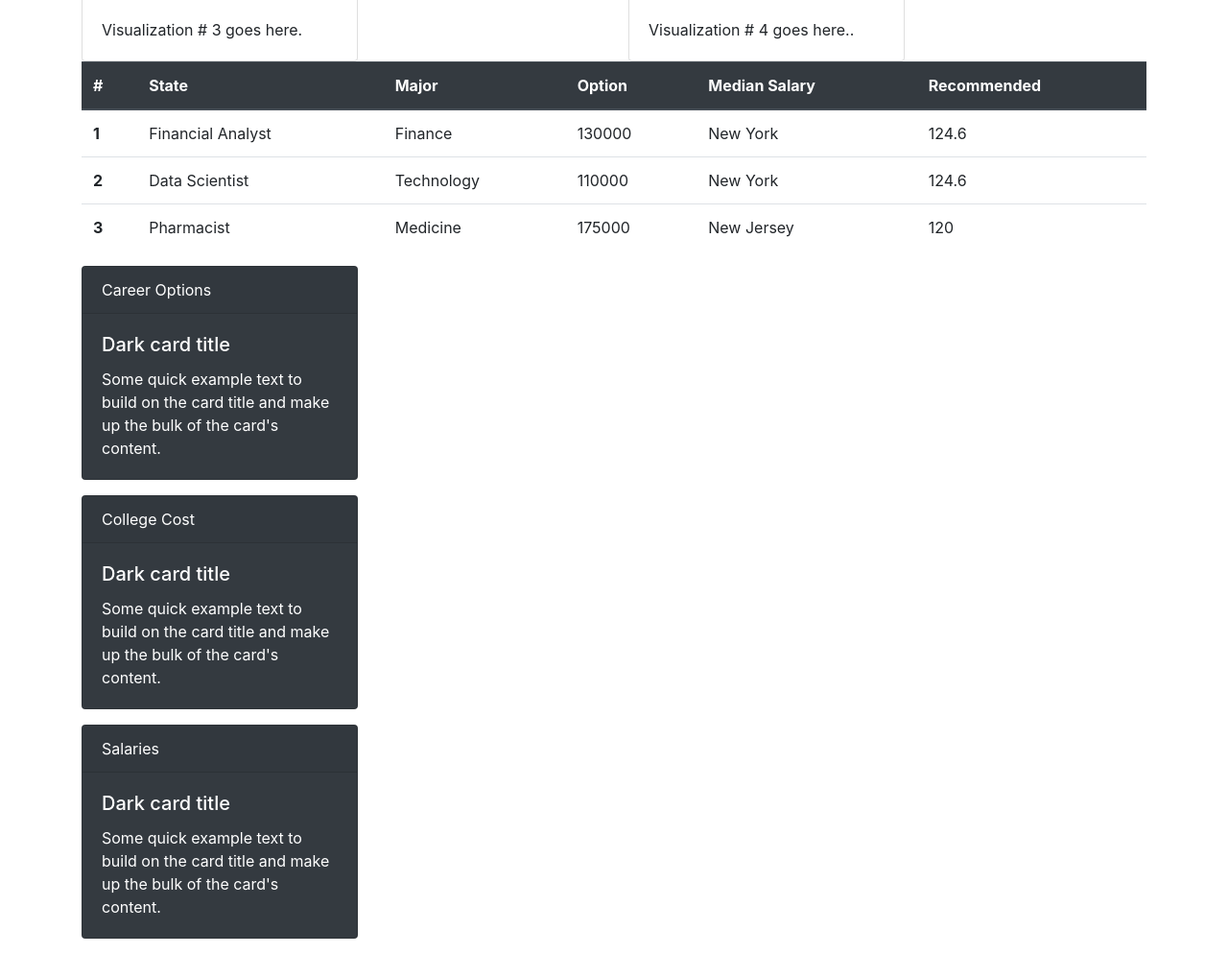
After one commit to FortunED-Tellers/FortunED, a Flask app: page /csoptions in a window 1280 px wide. The commit adds this page. Shown: the part 1426-2420 px from the top of the page at 96% size. Run offline with Flask 2, Linux system fonts and the light colour scheme; parts of the project's set-up code (start-up, migrations or seed data) failed here and were passed over; some libraries are stand-ins or nearby versions.

Commit message:
updates to html templates

```diff
--- /dev/null
+++ b/app/templates/base.html
@@ -0,0 +1,63 @@
+<!DOCTYPE html>
+<html lang="en">
+  <head>
+    <!-- Required meta tags -->
+    <meta charset="utf-8" />
+    <meta
+      name="viewport"
+      content="width=device-width, initial-scale=1, shrink-to-fit=no"
+    />
+
+    <!-- Bootstrap CSS -->
+    <link
+      rel="stylesheet"
+      href="https://stackpath.bootstrapcdn.com/bootstrap/4.5.0/css/bootstrap.min.css"
+      integrity="sha384-9aIt2nRpC12Uk9gS9baDl411NQApFmC26EwAOH8WgZl5MYYxFfc+NcPb1dKGj7Sk"
+      crossorigin="anonymous"
+    />
+    <link rel="stylesheet" href="/static/css/style.css" />
+    <script
+      src="https://kit.fontawesome.com/c9b3d792e6.js"
+      crossorigin="anonymous"
+    ></script>
+    <!-- d3 JavaScript -->
+    <script src="https://d3js.org/d3.v4.min.js"></script>
+
+    <!-- Chart JS -->
+    <script src="https://cdnjs.cloudflare.com/ajax/libs/Chart.js/2.6.0/Chart.min.js"></script>
+    <title>FortunED - know your worth</title>
+  </head>
+
+  <body>
+    <div class="container">
+      <div id="logo-bar" class="navbar navbar-dark bg-dark">
+        <img
+          src="/static/img/logo_transparent.png"
+          id="logo"
+          alt="fortunED logo"
+        />
+      </div>
+
+            <div class="row">
+              <div class="col-sm">
+                <span class="dot"><a id="high-school" href="#"><i class="fas fa-user-graduate"
+                      style="font-size:100px;30px;color:rgb(86, 83, 241)"></i></a></span>
+              </div>
+              <div class="col-sm">
+                <span class="dot"><a id="college" href="#"><i class="fas fa-dollar-sign"
+                      style="font-size: 100px; color: rgb(86, 83, 241);"></i></a></span>
+              </div>
+              <div class="col-sm">
+                <span class="dot"><a id="guardian" href="#"><i class="fas fa-chalkboard-teacher"
+                      style="font-size: 100px; color: rgb(86, 83, 241);"></i></a></span>
+              </div>
+      <br/>
+      <br/>
+    </div>
+    {% block content %}
+
+    {% endblock %}
+
+
+  </body>
+</html>
--- /dev/null
+++ b/app/templates/cs-search-params.html
@@ -0,0 +1,187 @@
+{% extends "base.html" %}
+{% block content %}
+    <h2 class="txt-heading">Choose your Options:</h2>
+
+    <form>
+      <div class="form-group col-md-4">
+        <label for="inputState">What State do you plan to live in
+          <?/label>
+              <select id="inputState" class="form-control">
+              </select>
+            </div>
+
+            <div class="form-group col-md-4">
+              <label for="inputMajor">What is your Major?</label>
+              <select id="inputMajor" class="form-control">
+              </select>
+            </div>
+
+            <div class="form-group col-md-4">
+              <label for="inputState">What is your student loan debt?</label>
+              <input type="text" name="inputLoan" id="" />
+            </div>
+
+            <br />
+
+            <button type="submit" class="btn btn-primary">Submit</button>
+          </form>
+          <hr />
+
+          <div id="results">
+            <div class="row" style="margin-bottom: 30px;">
+              <div class="col-sm">
+                <div class="card" style="width: 18rem; margin:10px;">
+                  <img src="..." class="card-img-top" alt="...">
+                  <div class="card-body">
+                    <p class="card-text">Visualization # 1 goes here.
+                    </p>
+                  </div>
+                </div>
+              </div>
+              <div class="col-sm">
+                <div class="card" style="width: 18rem;">
+                  <img src="..." class="card-img-top" alt="...">
+                  <div class="card-body">
+                    <p class="card-text">Visualization # 2 goes here.
+                    </p>
+                  </div>
+                </div>
+              </div>
+
+            </div>
+            <div class="row">
+              <div class="col-sm">
+                <div class="card" style="width: 18rem;">
+                  <img src="..." class="card-img-top" alt="...">
+                  <div class="card-body">
+                    <p class="card-text">Visualization # 3 goes here.
+                    </p>
+                  </div>
+                </div>
+              </div>
+              <div class="col-sm">
+                <div class="card" style="width: 18rem;">
+                  <img src="..." class="card-img-top" alt="...">
+                  <div class="card-body">
+                    <p class="card-text">Visualization # 4 goes here..
+                    </p>
+                  </div>
+                </div>
+              </div>
+
+            </div>
+
+            <table class="table">
+              <thead class="thead-dark">
+                <tr>
+                  <th scope="col">#</th>
+                  <th scope="col">State</th>
+                  <th scope="col">Major</th>
+                  <th scope="col">Option</th>
+                  <th scope="col">Median Salary</th>
+                  <th scope="col">Recommended</th>
+                </tr>
+              </thead>
+              <tbody>
+                <tr>
+                  <th scope="row">1</th>
+                  <td>Financial Analyst</td>
+                  <td>Finance</td>
+                  <td>130000</td>
+                  <td>New York</td>
+                  <td>124.6</td>
+                </tr>
+                <tr>
+                  <th scope="row">2</th>
+                  <td>Data Scientist</td>
+                  <td>Technology</td>
+                  <td>110000</td>
+                  <td>New York</td>
+                  <td>124.6</td>
+                </tr>
+                <tr>
+                  <th scope="row">3</th>
+                  <td>Pharmacist</td>
+                  <td>Medicine</td>
+                  <td>175000</td>
+                  <td>New Jersey</td>
+                  <td>120</td>
+                </tr>
+              </tbody>
+            </table>
+
+            <div class="card text-white bg-dark mb-3" style="max-width: 18rem;">
+              <div class="card-header">Career Options</div>
+              <div class="card-body">
+                <h5 class="card-title">Dark card title</h5>
+                <p class="card-text">
+                  Some quick example text to build on the card title and make up the
+                  bulk of the card's content.
+                </p>
+              </div>
+            </div>
+
+            <div class="card text-white bg-dark mb-3" style="max-width: 18rem;">
+              <div class="card-header">College Cost</div>
+              <div class="card-body">
+                <h5 class="card-title">Dark card title</h5>
+                <p class="card-text">
+                  Some quick example text to build on the card title and make up the
+                  bulk of the card's content.
+                </p>
+              </div>
+            </div>
+
+            <div class="card text-white bg-dark mb-3" style="max-width: 18rem;">
+              <div class="card-header">Salaries</div>
+              <div class="card-body">
+                <h5 class="card-title">Dark card title</h5>
+                <p class="card-text">
+                  Some quick example text to build on the card title and make up the
+                  bulk of the card's content.
+                </p>
+              </div>
+            </div>
+          </div>
+        </div>
+        <script>
+
+          //set reference to the dropdown
+          let select = document.getElementById('inputMajor');
+
+          //clear existing options if page is reloaded
+          select.options.length = 0;
+
+          //set the major categories - will pull from major_category_only
+          let major_category = [
+            'Agriculture & Natural Resources',
+            'Arts',
+            'Biology & Life Science',
+            'Communications & Journalism',
+            'Computers & Mathematics',
+            'Education',
+            'Engineering',
+            'Humanities & Liberal Arts',
+            'Industrial Arts & Consumer Services',
+            'Law & Public Policy',
+            'Physical Sciences',
+            'Psychology & Social Work',
+            'Social Science',
+          ];
+          for (index in major_category) {
+            select.options[select.options.length] = new Option(major_category[index], index);
+          }
+
+          let stateSelect = document.getElementById('inputState');
+
+          //clear existing options if page is reloaded
+          stateSelect.options.length = 0;
+
+          let states = ['Alabama', 'Alaska', 'American Samoa', 'Arizona', 'Arkansas', 'California', 'Colorado', 'Connecticut', 'Delaware', 'District of Columbia', 'Federated States of Micronesia', 'Florida', 'Georgia', 'Guam', 'Hawaii', 'Idaho', 'Illinois', 'Indiana', 'Iowa', 'Kansas', 'Kentucky', 'Louisiana', 'Maine', 'Marshall Islands', 'Maryland', 'Massachusetts', 'Michigan', 'Minnesota', 'Mississippi', 'Missouri', 'Montana', 'Nebraska', 'Nevada', 'New Hampshire', 'New Jersey', 'New Mexico', 'New York', 'North Carolina', 'North Dakota', 'Northern Mariana Islands', 'Ohio', 'Oklahoma', 'Oregon', 'Palau', 'Pennsylvania', 'Puerto Rico', 'Rhode Island', 'South Carolina', 'South Dakota', 'Tennessee', 'Texas', 'Utah', 'Vermont', 'Virgin Island', 'Virginia', 'Washington', 'West Virginia', 'Wisconsin', 'Wyoming'];
+
+          for (index in states) {
+            stateSelect.options[stateSelect.options.length] = new Option(states[index], index);
+          }
+
+        </script>
+{% endblock %}
--- a/app/templates/hs-params-form.html
+++ b/app/templates/hs-params-form.html
@@ -50,7 +50,7 @@
       <form>
 
         <div class="form-group col-md-4">
-          <label for="inputState">Starting Point?</label>
+          <label for="inputState">Where are you planing to go to College?</label>
           <select id="inputState" class="form-control">
             <!-- <option selected>By University</option>
             <option>By Major Category</option>
--- a/app/templates/index.html
+++ b/app/templates/index.html
@@ -19,7 +19,7 @@
       src="https://kit.fontawesome.com/c9b3d792e6.js"
       crossorigin="anonymous"
     ></script>
-    <title>Welcome to FortunED</title>
+    <title>FortunED - know your worth</title>
   </head>
   <body>
     <div class="container">
@@ -43,7 +43,7 @@
         </div>
         <div class="col-sm">
           <span class="dot"
-            ><a id="college" href="#"
+            ><a id="college" href="cs-preferences.html"
               ><i
                 class="fas fa-dollar-sign"
                 style="font-size: 100px; color: rgb(86, 83, 241);"
```
Also changed, not shown: app/templates/cs-search-results.html (added, +106 -0 lines), app/templates/hs-search-params.html (added, +143 -0 lines), app/templates/hs-search-results.html (added, +116 -0 lines).
